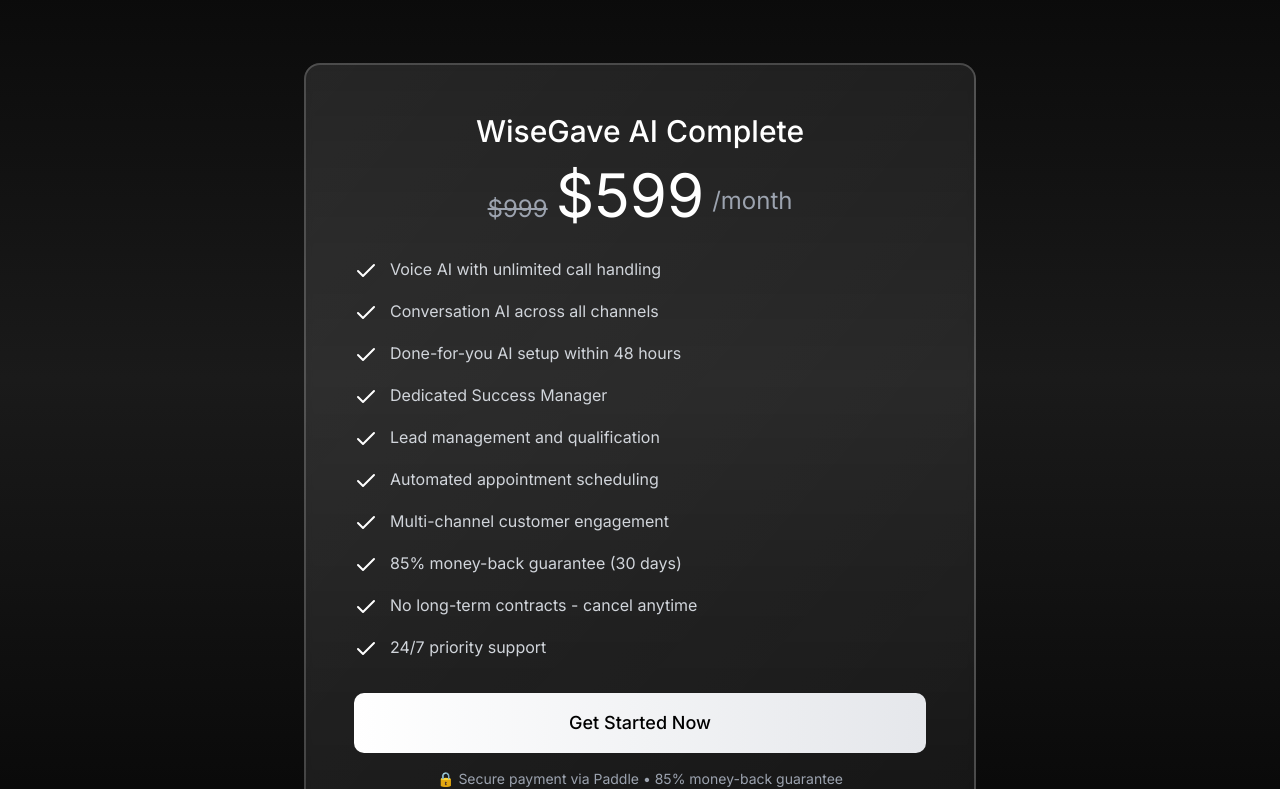
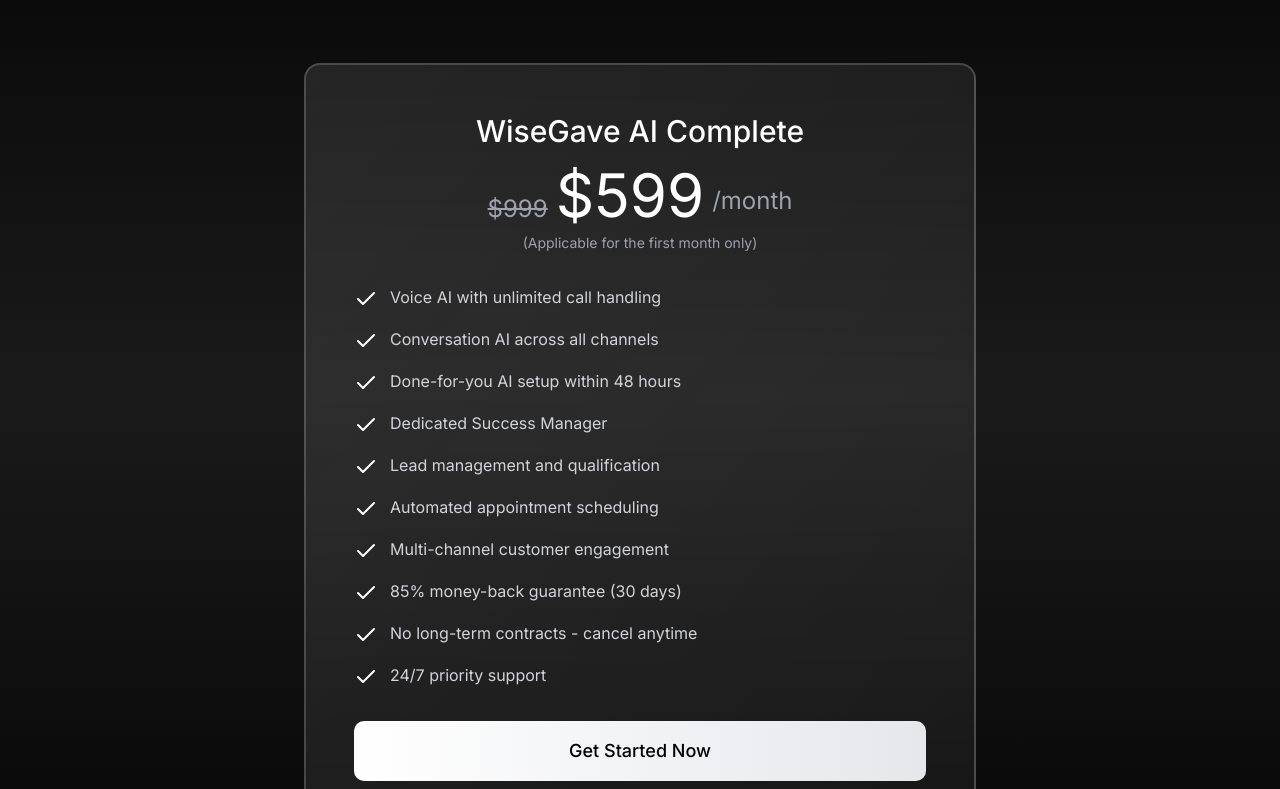
Before and after one commit to wisegave-dev/wisegave-ai, a Next.js app: page / in a window 1280 px wide. Shown: the part 2560-3349 px from the top of the page. Built offline with nearby package versions, Linux system fonts and the light colour scheme.

Commit message:
Add note in PricingSection for first month applicability of savings; enhance clarity for users selecting monthly billing.

```diff
--- a/src/components/home/PricingSection.tsx
+++ b/src/components/home/PricingSection.tsx
@@ -107,6 +107,11 @@
                   Save ${savings.toLocaleString()} with annual billing
                 </p>
               )}
+              {!isAnnual && (
+                <p className="text-gray-400 text-sm">
+                  (Applicable for the first month only)
+                </p>
+              )}
             </div>
 
             {/* Features */}
```
